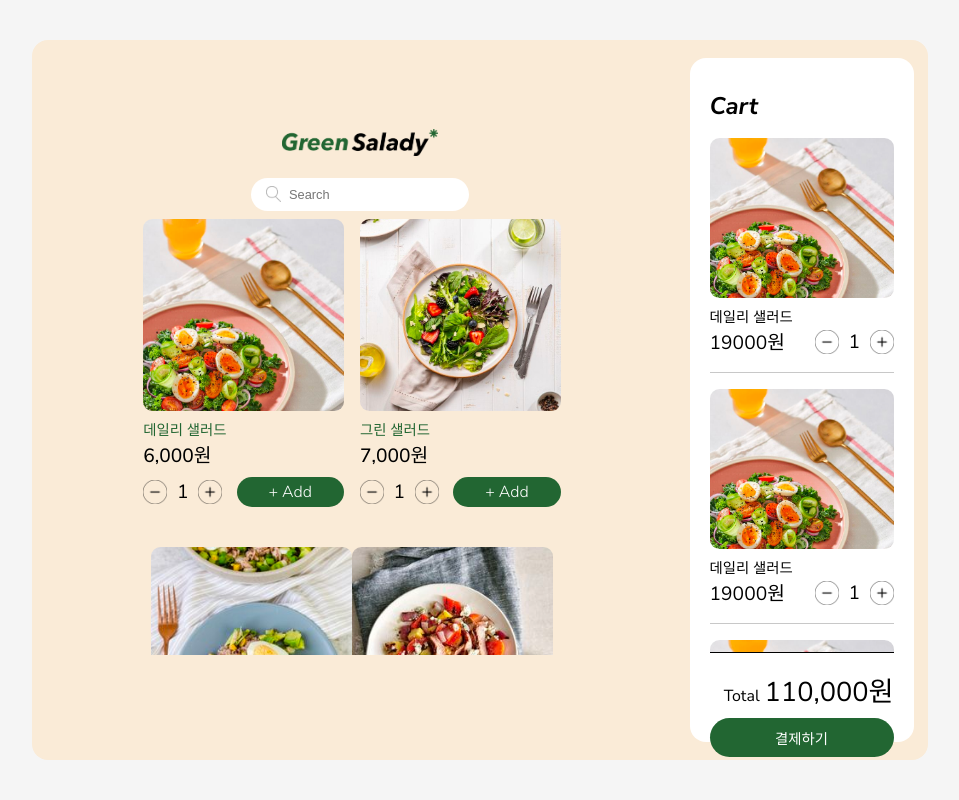
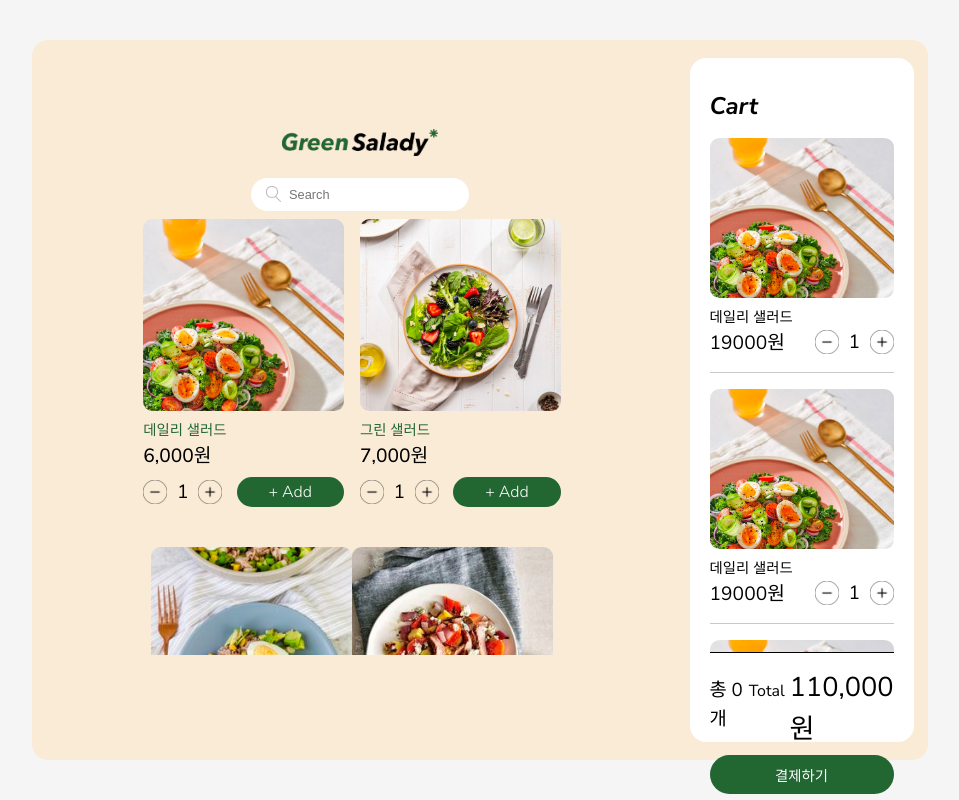
Before and after one commit to taegeun1111/green-salady, a React (Create React App) app: page / in a window 1280 px wide. Shown: the whole page, without its empty margins (160-1119 px from the left). Built offline with nearby package versions, Linux system fonts and the light colour scheme.

Commit message:
feat : FinalAmount.js UseContext

```diff
--- a/src/App.js
+++ b/src/App.js
@@ -1,9 +1,9 @@
 import Food from "./components/Layout/Food";
 import Cart from "./components/Layout/Cart"
 import classes from "./App.module.css";
-import {Reset} from "styled-reset";
 import Receipt from "./components/Receipt/Receipt";
 import {useState} from "react";
+import CartProvider from "./components/store/CartProvider";
 
 function App() {
     const [receiptIsShown, setReceiptIsShown] = useState(false);
@@ -12,16 +12,18 @@ function App() {
         setReceiptIsShown(true);
     }
 
-    const hideReceiptHandler = () =>{
+    const hideReceiptHandler = () => {
         setReceiptIsShown(false);
     }
 
     return (
-        <div className={classes.common}>
-            {receiptIsShown && <Receipt onClose={hideReceiptHandler}/>}
-            <Food/>
-            <Cart onShowCart={showReceiptHandler}/>
-        </div>
+        <CartProvider>
+            <div className={classes.common}>
+                {receiptIsShown && <Receipt onClose={hideReceiptHandler}/>}
+                <Food/>
+                <Cart onShowCart={showReceiptHandler}/>
+            </div>
+        </CartProvider>
     );
 }
 
--- a/src/components/Cart/FinalAmount.js
+++ b/src/components/Cart/FinalAmount.js
@@ -1,12 +1,22 @@
-import React from 'react';
+import React, {useContext} from 'react';
 import classes from './FinalAmount.module.css'
+import CartContext from "../store/cart-context";
 
 const FinalAmount = (props) => {
+    const cartCtx = useContext(CartContext);
+
+    const numberOfCartItems = cartCtx.items.reduce((curNumber,item) => {
+        return curNumber + item.amount;
+    }, 0);
+
     return (
         <>
             <section className={classes.final_price_wrapper}>
-                <h3 className={classes.final_price_title}>Total</h3>
-                <h3 className={classes.final_price}>110,000원</h3>
+                <h3 className={classes.final_count}>총 {numberOfCartItems}개</h3>
+                <div className={classes.final_price}>
+                    <h3 className={classes.final_price_title}>Total</h3>
+                    <h3 className={classes.final_price_pay}>110,000원</h3>
+                </div>
             </section>
 
             <button type={"button"} className={classes.pay_btn} onClick={props.onClick}>결제하기</button>
--- a/src/components/Cart/FinalAmount.module.css
+++ b/src/components/Cart/FinalAmount.module.css
@@ -3,11 +3,21 @@
     margin-top: 0.5em;
     display: flex;
     align-items: baseline;
-    justify-content: end;
+    justify-content: space-between;
+}
+
+.final_count{
+    font-weight: 400;
+    margin: 0;
+}
+
+.final_price{
+    display: flex;
+    align-items: baseline;
 }
 
 .final_price_title,
-.final_price{
+.final_price_pay{
     padding: 0;
     margin: 0;
     font-weight: 400;
@@ -17,7 +27,7 @@
     margin-right: 0.3em;
 }
 
-.final_price{
+.final_price_pay{
     font-size: 1.7em;
     /*font-weight: 400;*/
 }
--- a/src/components/Layout/Cart.module.css
+++ b/src/components/Layout/Cart.module.css
@@ -6,6 +6,7 @@
     border-radius: 1em;
 }
 
+
 .main_title{
     font-style: italic;
     font-size: 1.5em;
--- /dev/null
+++ b/src/components/store/CartProvider.js
@@ -0,0 +1,23 @@
+import React from 'react';
+import CartContext from "./cart-context";
+
+const CartProvider = (props) => {
+    const addItemToCartHandler = item =>{};
+
+    const removeItemFromCartHandler = id => {};
+
+    const cartContext ={
+        items:[],
+        totalAmount : 0,
+        addItem : addItemToCartHandler,
+        removeItem : removeItemFromCartHandler
+    }
+
+    return (
+        <CartContext.Provider value={cartContext}>
+            {props.children}
+        </CartContext.Provider>
+    );
+};
+
+export default CartProvider;
--- /dev/null
+++ b/src/components/store/cart-context.js
@@ -0,0 +1,12 @@
+import React from 'react';
+
+const CartContext = React.createContext({
+    items: [],
+    totalAmount: 0,
+    addItem: (item) => {
+    },
+    removeItem: (id) => {
+    }
+});
+
+export default CartContext;
```
